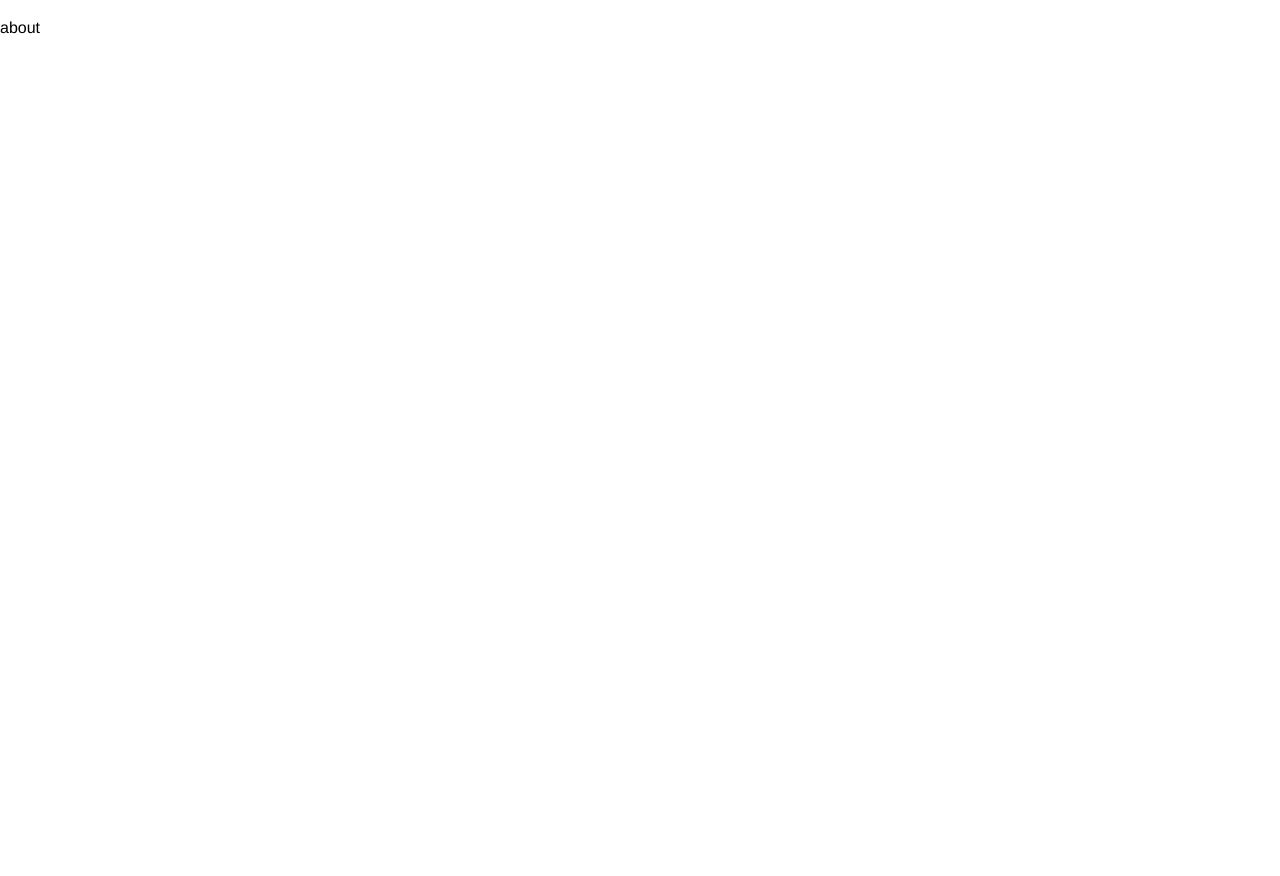
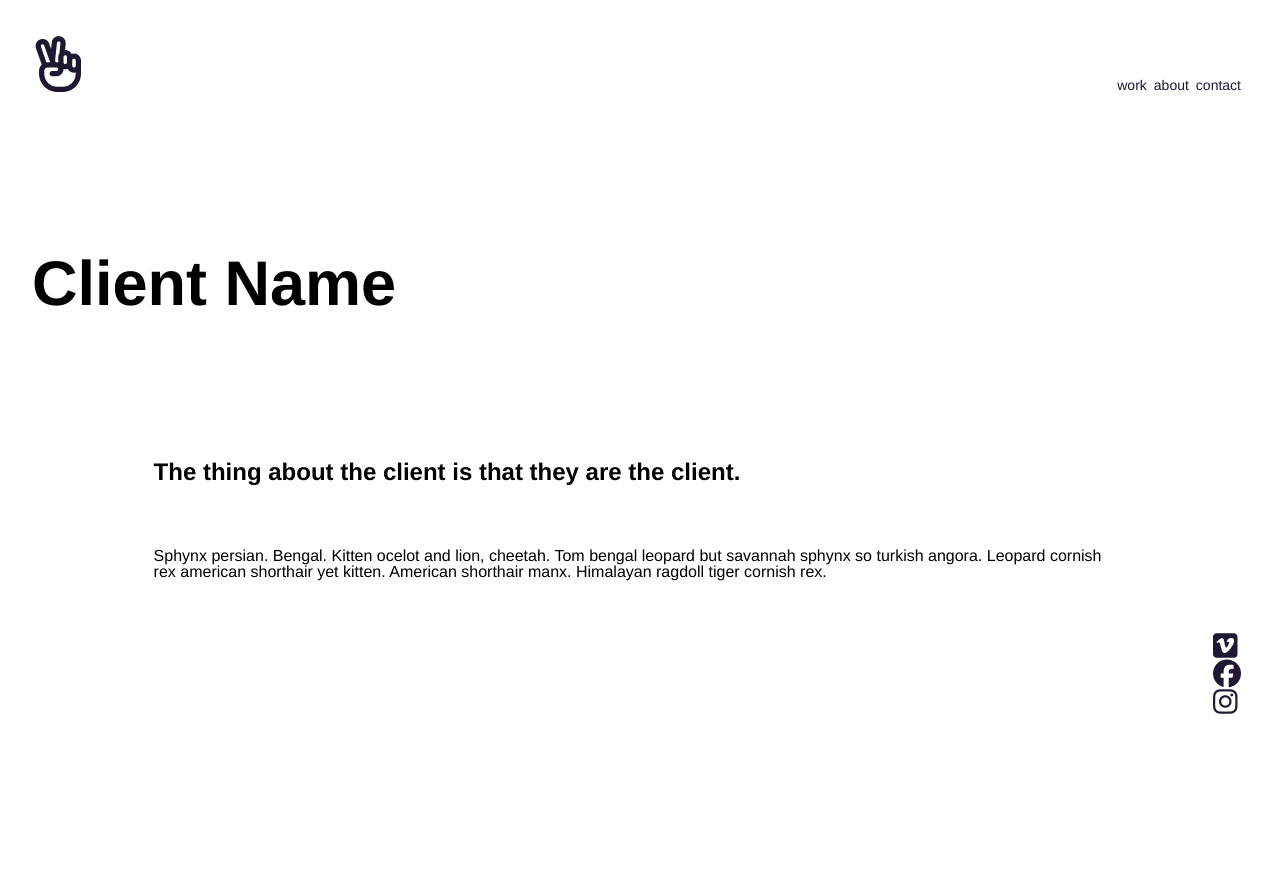
Before and after one commit to digitalscraps/flipper, a plain HTML site: page about.html in a window 1280 px wide. Before the commit the page ends 800 px from the top, so only its background shows below. Drawn offline with nearby package versions, Linux system fonts and the light colour scheme.

Commit message:
finishing layout styles with gallery, iconlist, and about section

```diff
--- a/about.html
+++ b/about.html
@@ -8,6 +8,35 @@
 	<link rel="stylesheet" href="css/layout.css">
 </head>
 </body>
-<p>about</p>
+		<!-- start header	-->
+		<header class="l-fc">
+			<a class="l-nb-baseline" href="index.html"><i class="fa fa-hand-peace-o fa-4x" aria-hidden="true"></i></a>
+
+			<nav class="l-fc">
+			<a class="l-nb-end" href="index.html">work</a>
+			<a class="l-nb-end" href="about.html">about</a>
+			<a class="l-nb-end" href="contact.html">contact</a>
+			</nav>
+		</header>
+
+        <main>
+            <h1>Client Name</h1>
+            <section class="l-ap-gc">
+            <h3 class="l-ap-gi-h"> The thing about the client is that they are the client.<br></h3>
+            <p class="l-ap-gi-p">
+                Sphynx persian. Bengal. Kitten ocelot and lion, cheetah. Tom bengal leopard but savannah sphynx so turkish angora.
+                Leopard cornish rex american shorthair yet kitten. American shorthair manx. Himalayan ragdoll tiger cornish rex.
+            </p>
+            </section>
+        </main>
+
+        <footer class="l-ic-end">
+            <nav class="l-ic-col">
+			<a href="index.html"><i class="fa fa-vimeo-square fa-2x" aria-hidden="true"></i></a>
+			<a href="about.html"><i class="fa fa-facebook-official fa-2x" aria-hidden="true"></i></a>
+			<a href="contact.html"><i class="fa fa-instagram fa-2x" aria-hidden="true"></i></a>
+            </nav>
+        </footer>
+<script src="https://use.fontawesome.com/40a3ac7d65.js"></script>
 </body>
 </html>
--- a/css/base.css
+++ b/css/base.css
@@ -7,10 +7,10 @@
 
 body {
   color: #fff;
-  font-size: 16px;
+  font-size: 1rem;
 	margin: 0 auto;
   font-family: 'Arimo', sans-serif;
-  line-height: 1.5;
+  line-height: 1;
   max-width: 1440px;
   color: #000;
 }
@@ -31,11 +31,23 @@ a {
 img {
   width: 100%;
 }
-
+/* --------------------------
+  Base Styles
+--------------------------- */
+h1 {
+  font-size: 	3.9375rem;
+  line-height: 	3.9375rem;
+  padding: 0 0 115px 0;
+  margin: 0;
+}
+h3 {
+  font-size: 1.5rem;
+  line-height: 1.5;
+}
 /* --------------------------
   Element Styles
 --------------------------- */
-header {
+header, footer {
   margin: 2.25rem 2rem 0 2rem;
   padding-bottom: 160px;
 }
@@ -51,5 +63,8 @@ nav a {
 
 main {
   margin: 0 2rem;
-  background-color: lightblue;
+
 }
+section {
+
+}
--- a/css/layout.css
+++ b/css/layout.css
@@ -1,24 +1,86 @@
+/* --------------------------
+  Basic Flex Container Styles
+--------------------------- */
+.l-fc {
+  display: flex;
+  flex-wrap: wrap;
+}
+
+.l-fc-col {
+  display: flex;
+  flex-direction: column;
+}
+
 /* --------------------------
   Navbar (nb) Flex Container
 --------------------------- */
-.l-nb-fc {
-  display: flex;
-  flex-wrap: wrap;
-  justify-content: flex-end;
+.l-nb-baseline {
+  align-self: baseline;
 }
-.l-nb-start {
-  align-self: flex-start;
+.l-nb-end {
+  align-self: flex-end;
 }
 
 
 /* --------------------------
   Media Gallery
 --------------------------- */
-.l-m-fc-col {
-  display: flex;
+.l-mg-row a {
+  padding: 0 0 0 1rem;
+}
+
+@media screen and (min-width: 768px){
+  .l-mg-row {
+    flex-flow: row wrap;
+    justify-content: center;
+    align-items: flex-start;
+    align-content: center;
+  }
+  .l-mg-row a {
+    flex: 1 2 auto;
+    padding: 0.25rem;
+    }
+  }
+
+  @media screen and (min-width: 968px){
+      .l-mg-row a {
+      width: 50%;
+      max-width: 1300px;
+      }
+  }
+
+/* --------------------------
+  About Page (ap) Info Grid and Flex
+--------------------------- */
+.l-ap-gc {
+  display: grid;
+  grid-template-columns: 1fr [h] 80% 1fr;
+  grid-template-rows: [p] auto auto;
+  grid-template-areas:
+  ". h ."
+  ". p .";
+  grid-column-gap: 0px;
+  grid-row-gap: 18px;
+}
+
+.l-ap-gi-h {
+  grid-area: h;
+}
+.l-ap-gi-p {
+  grid-area: p;
+  align-self: center;
+}
+
+/* --------------------------
+  About Page Icon Nav (ic) Flex
+--------------------------- */
+.l-ic-end {
+  display:flex;
+  flex-direction: row;
+  justify-content: flex-end
+}
+.l-ic-col {
+  display:flex;
   flex-direction: column;
-  align-items: center;
+  justify-content: flex-end;
 }
-.img {
-  width: 100%;
-}
```
Also changed, not shown: contact.html (+31 -1 lines), index.html (+9 -9 lines), 1 other file.
